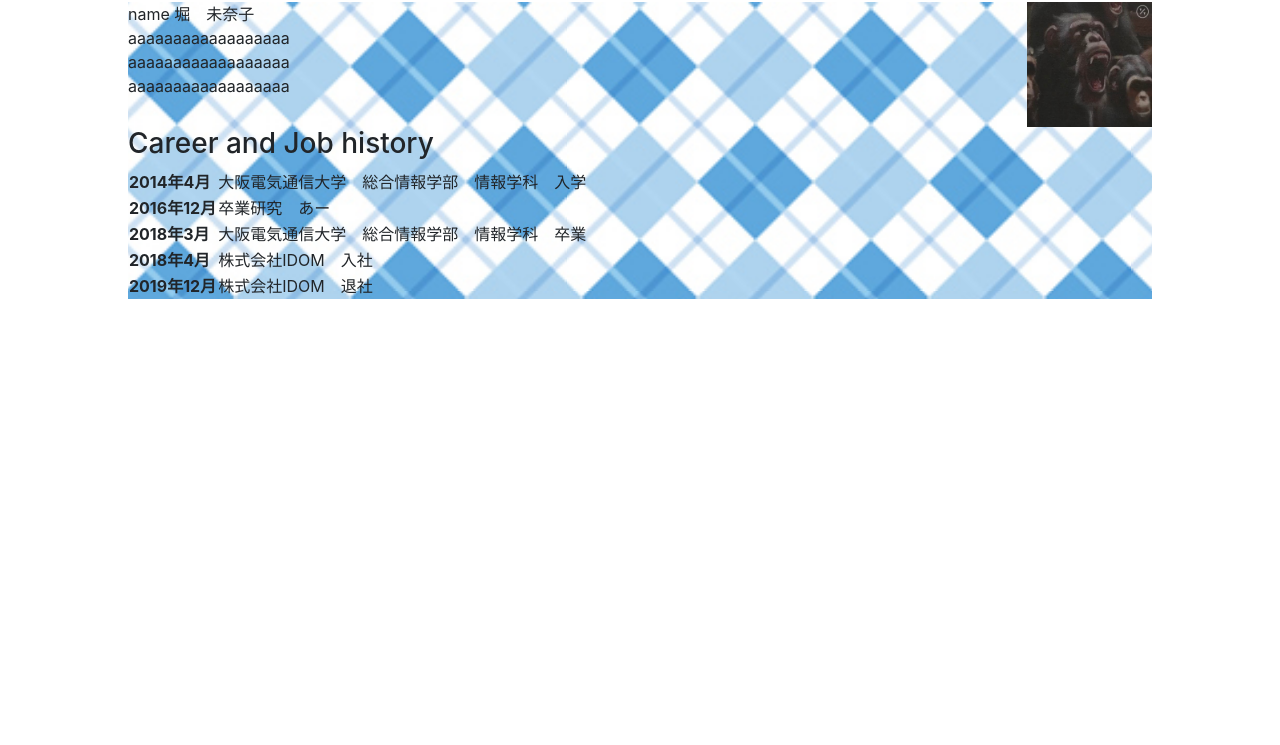
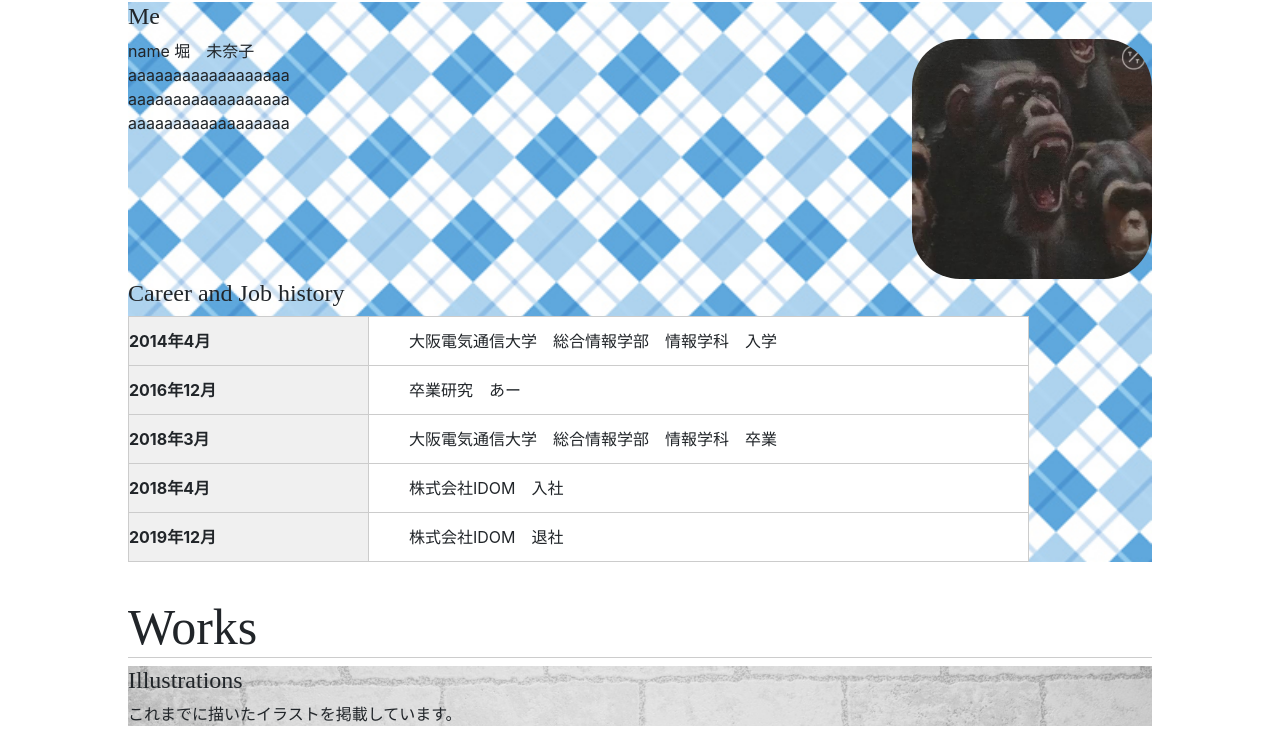
Before and after one commit to Minako-Hori/portfolio, a plain HTML site: page index.html in a window 1280 px wide. Shown: the part 276-1021 px from the top of the page. Before the commit the page ends 800 px from the top, so only its background shows below. Drawn offline with nearby package versions, Linux system fonts and the light colour scheme.

Commit message:
画像の直前までやりました！

```diff
--- a/index.html
+++ b/index.html
@@ -33,6 +33,7 @@
     <!-- プロフィール -->
     <h1 class="Profile">Profile</h1>
     <div class="Profile">
+      <h2 class="Me">Me</h2>
       <!-- 自己紹介文と自画像 -->
       <section class="Profile clearfix">
         <div class="Profile-txt">
@@ -46,7 +47,7 @@
       </section>
       <!-- 経歴 -->
       <section class="career">
-        <h3 class="icon">Career and Job history</h3>
+        <h2 class="icon">Career and Job history</h2>
         <table>
           <tr>
             <th>2014年4月</th>
@@ -72,7 +73,21 @@
         </table>
       </section>
     </div>
-  </div>
+
+    <!-- ワークス -->
+    <h1 class="Works">Works</h1>
+    <div class="Works">
+      <h2>Illustrations</h2>
+      <p>これまでに描いたイラストを掲載しています。</p>
+
+      <!-- <div class="container"> -->
+      <!-- <div class="box-a"><img src="image/img1.PNG"></div> -->
+      <!-- <div class="box-b"><img src="image/img6.jpg"></div> -->
+      <!-- <div class="box-c"><img src="image/img7.JPG"></div> -->
+      <!-- <div class="box-d"><img src="image/img8.JPG"></div> -->
+      <!-- </div> -->
+    </div>
+  </div><!-- </div>全体の終わり -->
 </body>
 
 </html>
--- a/style.css
+++ b/style.css
@@ -33,15 +33,21 @@ div.wrap{
 }
 
 /*各大見出しの装飾*/
-h1.Top{
+h1 {
     font-family: 'Bitter', serif;
     font-size: 50px;
     border-bottom: 1px solid #cccccc;
 }
-h1.Profile{
+/*h1.Profile{
     font-family: 'Bitter', serif;
     font-size: 50px;
     border-bottom: 1px solid #cccccc;
+}*/
+
+/*各中見出し装飾*/
+h2 {
+    font-family: 'Bitter', serif;
+    font-size: 24px;
 }
 
 /*トップの全体装飾*/
@@ -64,13 +70,121 @@ div.Profile{
     background-size: cover;
 }
 
+/*プロフィール文装飾*/
 #Profile.profile-txt{
     width: 540px;
     float: left;
 }
 
+/*プロフィール画像編集*/
 img.Profile-image{
-    width: 125px;
-    height: 125px;
+    width: 240px;
+    height: 240px;
+    float: right;
+    border-radius: 20%;
+}
+
+/*プロフィールテキストの一部分を太文字に*/
+#Profile.Profile-txt span{
+    font-weight: bold;
+}
+
+/*プロフィール画像の位置変更*/
+#Profile.Profile-image{
     float: right;
 }
+
+/*回り込みを解除*/
+.clearfix:after{
+    content:"";
+    display: block;
+    clear: both;
+}
+
+/*セクション間の余白*/
+section.career{
+    margin-bottom: 35px;
+}
+
+/*表の見出し部分の装飾*/
+.career th{
+    width: 240px;
+    background-color: #f0f0f0;
+    padding: 12px 0;
+    border: 1px solid #cccccc;
+}
+
+/*表のデータセル部分の横幅*/
+.career td{
+    width: 660px;
+    background-color: #ffffff;
+    padding: 12px 0 12px 40px;
+    border: 1px solid #cccccc;
+}
+
+/*セルのあれこれ*/
+table{
+    border-spacing: 0;  /*隙間*/
+    border-collapse: collapse;  /*罫線の表示方法を指定*/
+}
+
+/*ワークスの全体装飾*/
+div.Works{
+    background-image: url(./image/KAZ829001_TP_V.jpg);
+    background-repeat: no-repeat; /*画像を繰り返さない*/
+    background-position: center center; /*画像の表示開始位置を指定*/
+    background-attachment: fixed; /*画像の表示位置を固定*/
+    background-size: cover;/*全体を囲うように表示*/
+}
+
+
+/*div.container {
+    display: grid;
+    gap: 10px;
+    grid-template-columns: 1 1;
+    grid-template-rows: 1 1;
+}
+
+.box-a img {
+    width: 100%; /* ADD
+    height:100%; /* ADD
+    object-fit: scale-down;
+  }
+
+div.box-a {
+    grid-column: 1 ;
+    grid-row: 1 ;
+    background: #fc2;
+    border-color: #fa0;
+
+  }
+
+  div.box-b {
+    grid-column: 2 / 3 ;
+    grid-row: 1 / 2;
+    background: #0bd;
+    border-color: #09c;
+  }
+
+  div.box-c {
+    grid-column: 1 / 2;
+    grid-row: 2 / 3;
+    background: #c6c;
+    border-color: #a4a;
+  }
+
+ div.box-d {
+    grid-column: 2 / 3;
+    grid-row: 2 / 3;
+    background: #0ba;
+    border-color: #098;
+ }*/
+
+ /*.thumb{
+  position: absolute;
+  top: 0;
+  left: 0;
+  right: 0;
+  bottom: 0;
+  margin: 0;
+ }*/
```
